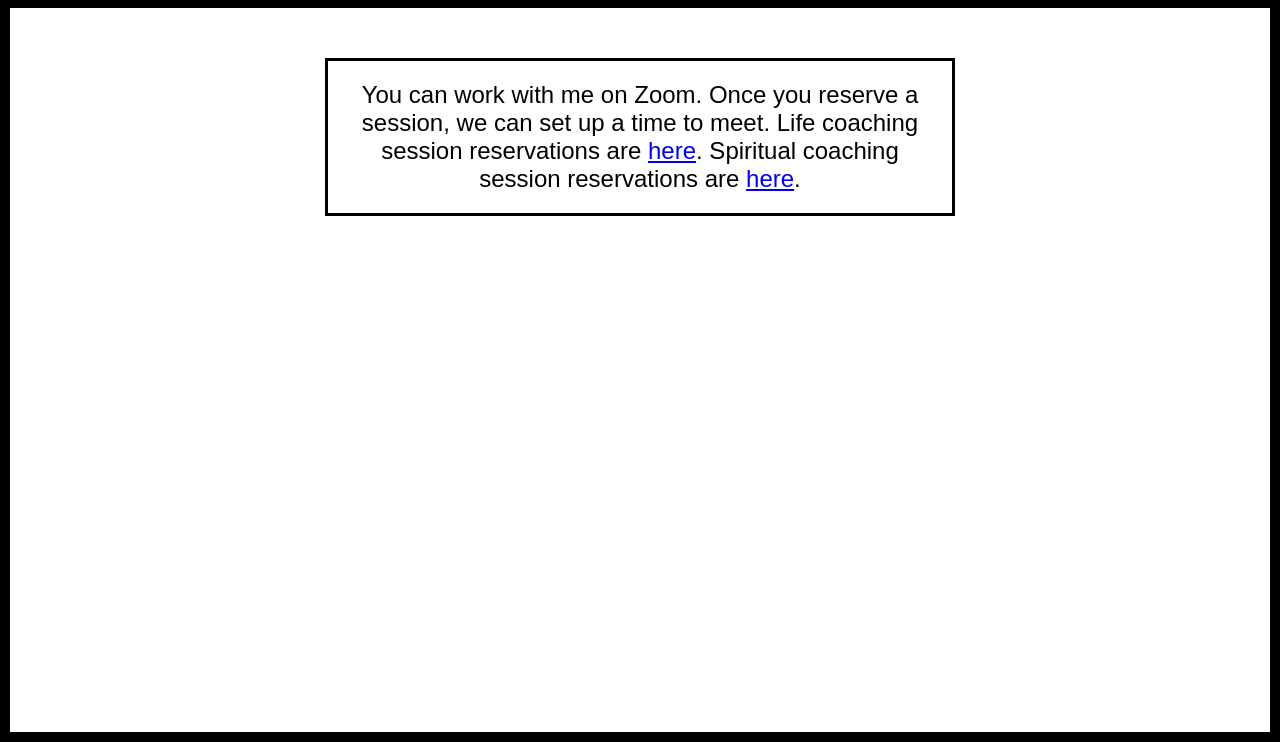
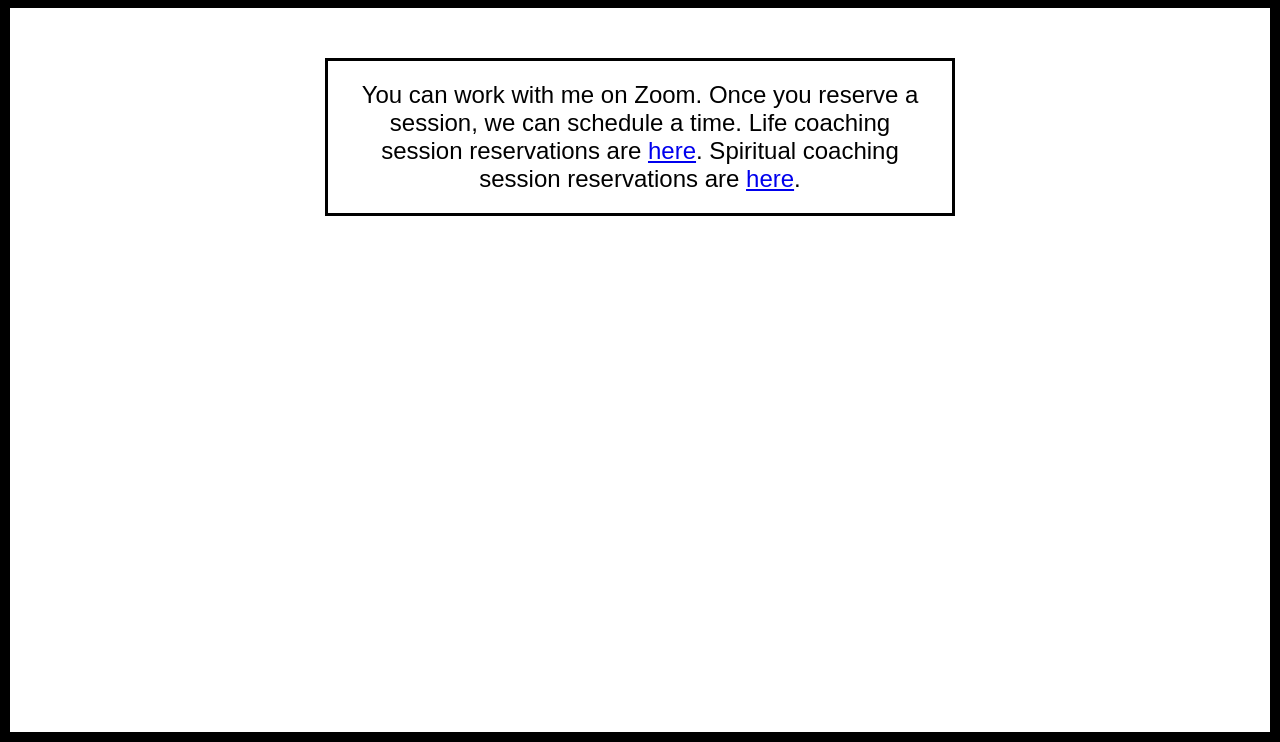
Before and after one commit to robertdavis864/robertdavis864.github.io, a plain HTML site: page services.html in a window 1280 px wide. Shown: the part 58-800 px from the top of the page. Drawn offline with Linux system fonts and the light colour scheme.

Commit message:
Update services.html

```diff
--- a/services.html
+++ b/services.html
@@ -17,7 +17,7 @@
         </ul>
     </nav>
     <div class="container">
-        <p>You can work with me on Zoom. Once you reserve a session, we can set up a time to meet. Life coaching session reservations are <a href="https://www.paypal.com/ncp/payment/SFDVTFVTYBR9U" target="_blank">here</a>. Spiritual coaching session reservations are <a href="https://www.paypal.com/ncp/payment/EALYJH2UP67KY" target="_blank">here</a>.</p>
+        <p>You can work with me on Zoom. Once you reserve a session, we can schedule a time. Life coaching session reservations are <a href="https://www.paypal.com/ncp/payment/SFDVTFVTYBR9U" target="_blank">here</a>. Spiritual coaching session reservations are <a href="https://www.paypal.com/ncp/payment/EALYJH2UP67KY" target="_blank">here</a>.</p>
     </div>
 </body>
 </html>
```
